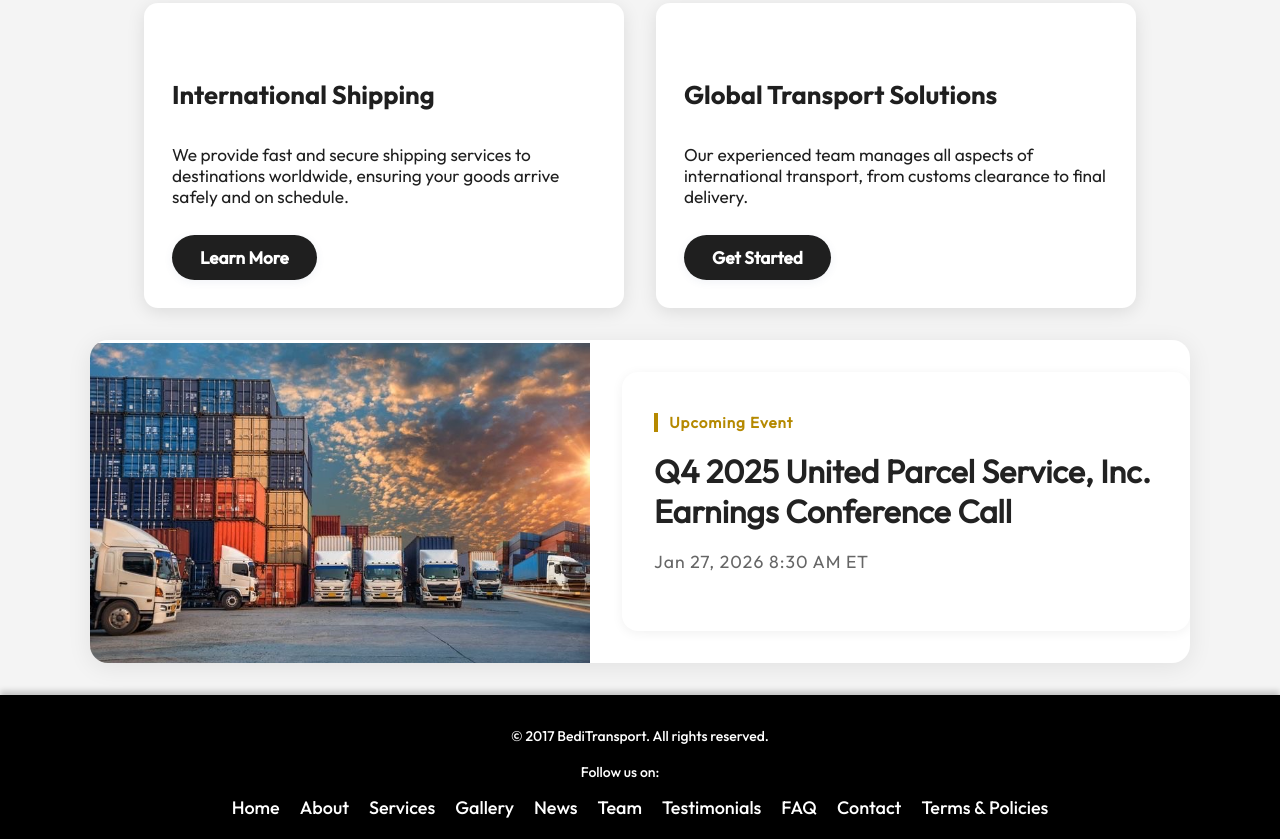
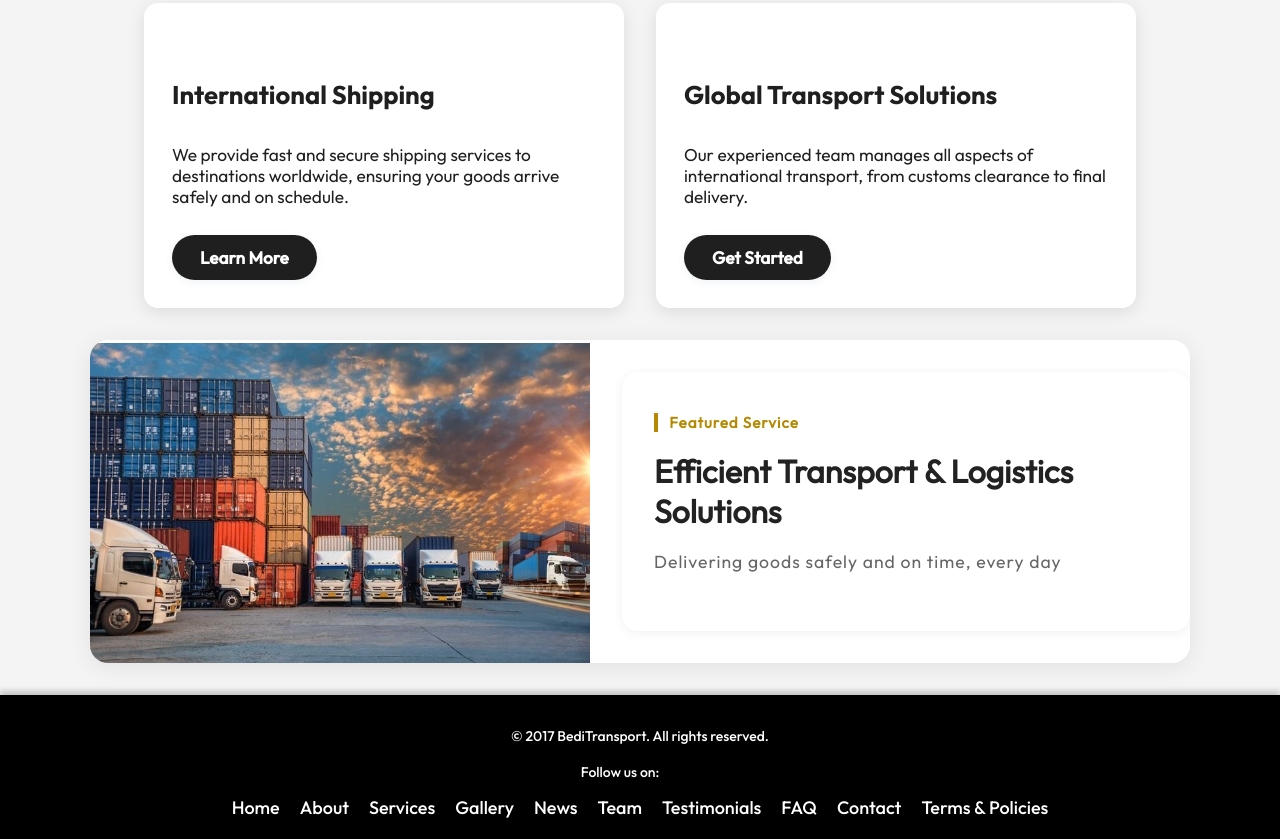
Before and after one commit to eldamulaku/eldamulaku-beditransportUMIB1, a plain HTML site: page services.html in a window 1280 px wide. Shown: the part 1111-1950 px from the top of the page. Drawn offline with Linux system fonts and the light colour scheme.

Commit message:
fixed the text in one of the sections

```diff
--- a/services.html
+++ b/services.html
@@ -114,9 +114,11 @@
           <img src="./images/shipping3.jpeg" alt="UPS truck at NYSE" />
         </div>
         <div class="emEarningsCard">
-          <span class="emEarningsEvent">Upcoming Event</span>
-          <h3>Q4 2025 United Parcel Service, Inc. Earnings Conference Call</h3>
-          <p class="emEarningsDate">Jan 27, 2026 8:30 AM ET</p>
+          <span class="emEarningsEvent">Featured Service</span>
+          <h3>Efficient Transport & Logistics Solutions</h3>
+          <p class="emEarningsDate">
+            Delivering goods safely and on time, every day
+          </p>
         </div>
       </div>
     </section>
```
